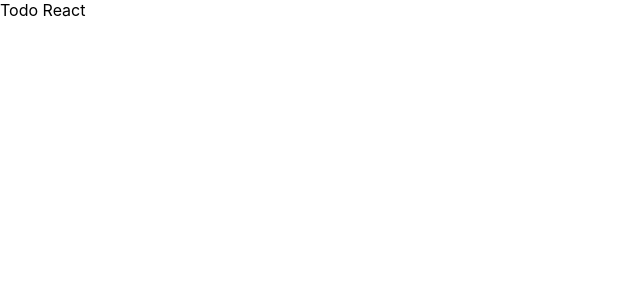
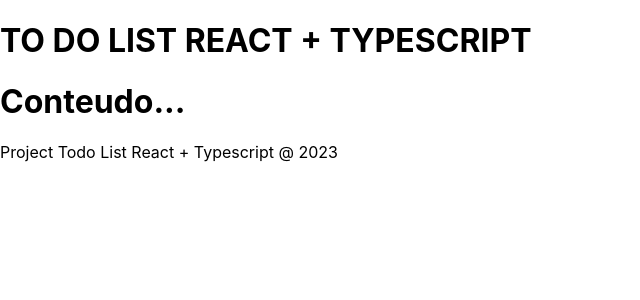
Before and after one commit to Pjmaciel/todolist_react, a React (Create React App) app: page / in a window 1280 px wide. Shown: the top 300 px of the page, without its empty margins (0-640 px from the left). Built offline with nearby package versions, Linux system fonts and the light colour scheme.

Commit message:
Create Folders Components and Interfaces

```diff
--- a/src/App.tsx
+++ b/src/App.tsx
@@ -1,6 +1,13 @@
+//Components
+import Footer from "./components/Footer";
+import Header from "./components/Header";
 
 function App() {
-  return <div> Todo React</div>
+  return <div>
+      <Header />
+      <h1>Conteudo...</h1>
+      <Footer />
+      </div>
 }
 
 export default App;
--- /dev/null
+++ b/src/components/Footer.tsx
@@ -0,0 +1,14 @@
+
+
+const Footer = () => {
+    return (
+        <footer>
+            <p>
+                <span>Project Todo List React + Typescript</span> @ 2023
+            </p>
+        </footer>
+
+    );
+};
+
+export default Footer
--- /dev/null
+++ b/src/components/Header.tsx
@@ -0,0 +1,11 @@
+
+
+const Header = () => {
+    return (
+        <header>
+            <h1>TO DO LIST REACT + TYPESCRIPT</h1>
+        </header>
+    );
+};
+
+export default Header
```
